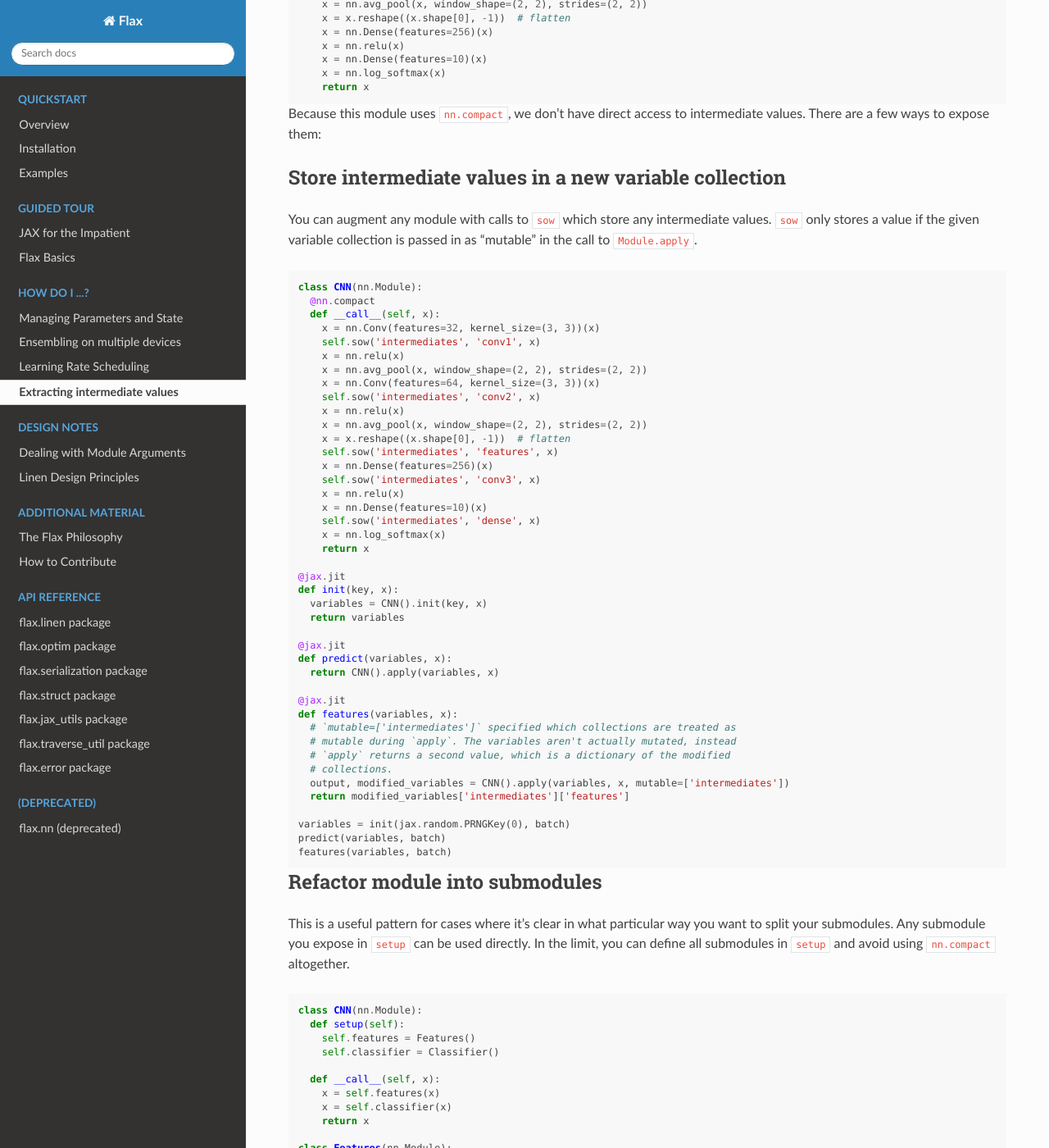
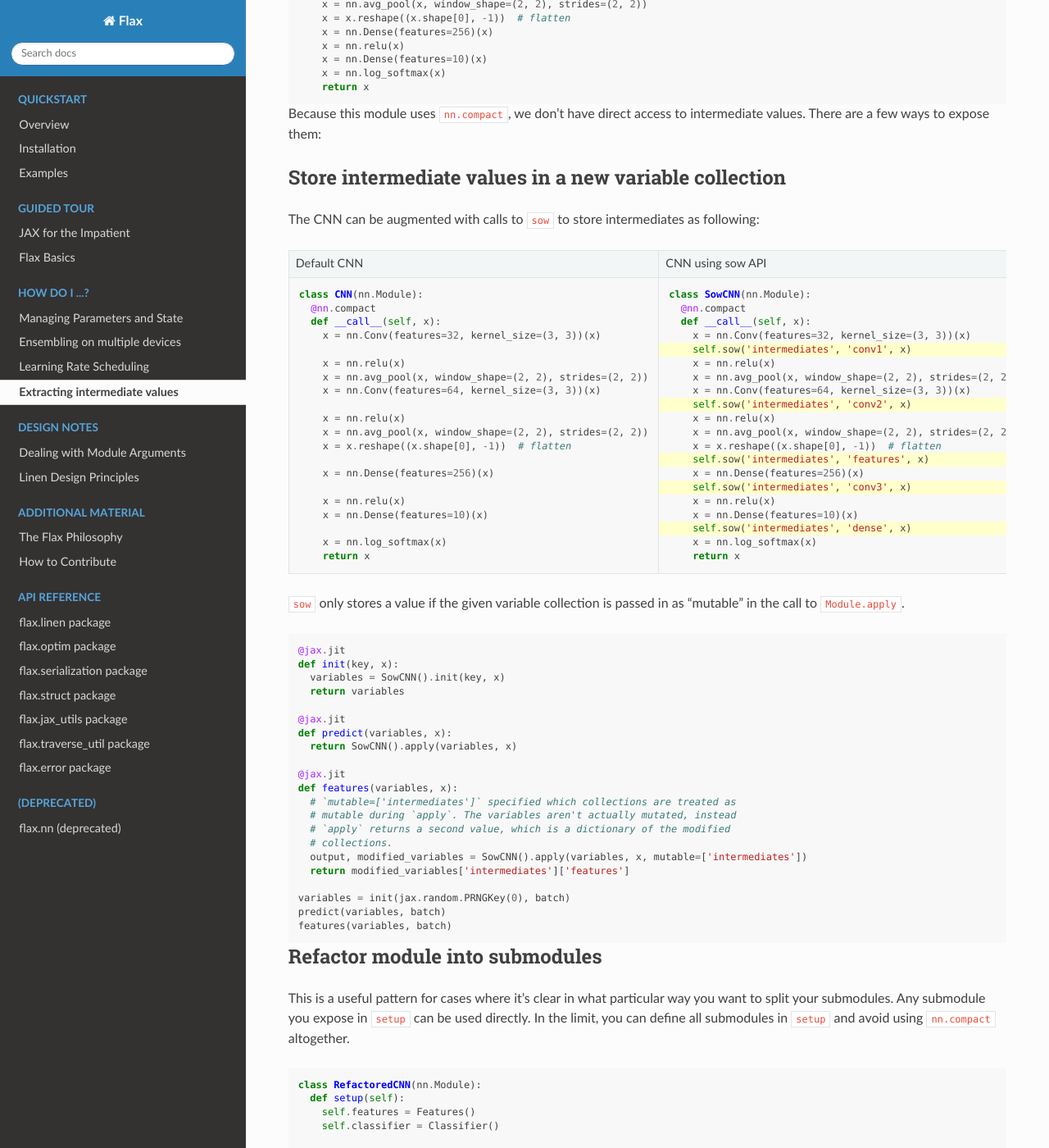
Before and after one commit to bortkomencw/flax, a Sphinx documentation site: the page built from docs/howtos/extracting_intermediates.rst, in a window 1280 px wide and 1400 px high, scrolled down 382 px. Shown: the whole window at 82% size. Built offline with Sphinx 7.4.7 and the Read the Docs theme 2.0.0, drawn with Linux system fonts in a browser that asks for light colours; some of the changed text lies outside the part shown.

Commit message:
Add codediff

```diff
--- a/docs/howtos/extracting_intermediates.rst
+++ b/docs/howtos/extracting_intermediates.rst
@@ -13,6 +13,27 @@ Let's start with this simple CNN that uses :code:`nn.compact`.
   from typing import Sequence
 
   batch = jnp.ones((4, 32, 32, 3))
+
+  class SowCNN(nn.Module):
+    @nn.compact
+    def __call__(self, x):
+      x = nn.Conv(features=32, kernel_size=(3, 3))(x)
+      self.sow('intermediates', 'conv1', x)
+      x = nn.relu(x)
+      x = nn.avg_pool(x, window_shape=(2, 2), strides=(2, 2))
+      x = nn.Conv(features=64, kernel_size=(3, 3))(x)
+      self.sow('intermediates', 'conv2', x)
+      x = nn.relu(x)
+      x = nn.avg_pool(x, window_shape=(2, 2), strides=(2, 2))
+      x = x.reshape((x.shape[0], -1))  # flatten
+      self.sow('intermediates', 'features', x)
+      x = nn.Dense(features=256)(x)
+      self.sow('intermediates', 'conv3', x)
+      x = nn.relu(x)
+      x = nn.Dense(features=10)(x)
+      self.sow('intermediates', 'dense', x)
+      x = nn.log_softmax(x)
+      return x
 
 .. testcode::
 
@@ -39,42 +60,68 @@ intermediate values. There are a few ways to expose them:
 Store intermediate values in a new variable collection
 ------------------------------------------------------
 
-You can augment any module with calls to ``sow``
-which store any intermediate values. ``sow`` only
-stores a value if the given variable collection is passed in
-as "mutable" in the call to :code:`Module.apply`.
+The CNN can be augmented with calls to ``sow`` to store intermediates as following:
 
-.. testcode::
+
+.. codediff::
+  :title_left: Default CNN
+  :title_right: CNN using sow API
 
   class CNN(nn.Module):
     @nn.compact
     def __call__(self, x):
       x = nn.Conv(features=32, kernel_size=(3, 3))(x)
-      self.sow('intermediates', 'conv1', x)
+
       x = nn.relu(x)
       x = nn.avg_pool(x, window_shape=(2, 2), strides=(2, 2))
       x = nn.Conv(features=64, kernel_size=(3, 3))(x)
-      self.sow('intermediates', 'conv2', x)
+
       x = nn.relu(x)
       x = nn.avg_pool(x, window_shape=(2, 2), strides=(2, 2))
       x = x.reshape((x.shape[0], -1))  # flatten
-      self.sow('intermediates', 'features', x)
+
       x = nn.Dense(features=256)(x)
-      self.sow('intermediates', 'conv3', x)
+
       x = nn.relu(x)
       x = nn.Dense(features=10)(x)
-      self.sow('intermediates', 'dense', x)
+
+      x = nn.log_softmax(x)
+      return x
+  ---
+  class SowCNN(nn.Module):
+    @nn.compact
+    def __call__(self, x):
+      x = nn.Conv(features=32, kernel_size=(3, 3))(x)
+      self.sow('intermediates', 'conv1', x) #!
+      x = nn.relu(x)
+      x = nn.avg_pool(x, window_shape=(2, 2), strides=(2, 2))
+      x = nn.Conv(features=64, kernel_size=(3, 3))(x)
+      self.sow('intermediates', 'conv2', x) #!
+      x = nn.relu(x)
+      x = nn.avg_pool(x, window_shape=(2, 2), strides=(2, 2))
+      x = x.reshape((x.shape[0], -1))  # flatten
+      self.sow('intermediates', 'features', x) #!
+      x = nn.Dense(features=256)(x)
+      self.sow('intermediates', 'conv3', x) #!
+      x = nn.relu(x)
+      x = nn.Dense(features=10)(x)
+      self.sow('intermediates', 'dense', x) #!
       x = nn.log_softmax(x)
       return x
 
+``sow`` only stores a value if the given variable collection is passed in
+as "mutable" in the call to :code:`Module.apply`.
+
+.. testcode::
+
   @jax.jit
   def init(key, x):
-    variables = CNN().init(key, x)
+    variables = SowCNN().init(key, x)
     return variables
 
   @jax.jit
   def predict(variables, x):
-    return CNN().apply(variables, x)
+    return SowCNN().apply(variables, x)
 
   @jax.jit
   def features(variables, x):
@@ -82,7 +129,7 @@ as "mutable" in the call to :code:`Module.apply`.
     # mutable during `apply`. The variables aren't actually mutated, instead
     # `apply` returns a second value, which is a dictionary of the modified
     # collections.
-    output, modified_variables = CNN().apply(variables, x, mutable=['intermediates'])
+    output, modified_variables = SowCNN().apply(variables, x, mutable=['intermediates'])
     return modified_variables['intermediates']['features']
 
   variables = init(jax.random.PRNGKey(0), batch)
@@ -98,7 +145,7 @@ can define all submodules in ``setup`` and avoid using ``nn.compact`` altogether
 
 .. testcode::
 
-  class CNN(nn.Module):
+  class RefactoredCNN(nn.Module):
     def setup(self):
       self.features = Features()
       self.classifier = Classifier()
@@ -131,14 +178,12 @@ can define all submodules in ``setup`` and avoid using ``nn.compact`` altogether
 
   @jax.jit
   def init(key, x):
-    variables = CNN().init(key, x)
+    variables = RefactoredCNN().init(key, x)
     return variables['params']
 
   @jax.jit
   def features(params, x):
-    # Proposal #686 should allow for this alternative:
-    #   return CNN().features.apply({"params": params['features']})
-    return CNN().apply({"params": params}, x,
+    return RefactoredCNN().apply({"params": params}, x,
       method=lambda module, x: module.features(x))
 
   params = init(jax.random.PRNGKey(0), batch)
@@ -156,22 +201,6 @@ As a debugging and inspection tool it is very useful but using the other pattern
 In the following code example we check if any intermediate activations are non-finite (NaN or infinite):
 
 .. testcode::
-
-  class CNN(nn.Module):
-    @nn.compact
-    def __call__(self, x):
-      x = nn.Conv(features=32, kernel_size=(3, 3))(x)
-      x = nn.relu(x)
-      x = nn.avg_pool(x, window_shape=(2, 2), strides=(2, 2))
-      x = nn.Conv(features=64, kernel_size=(3, 3))(x)
-      x = nn.relu(x)
-      x = nn.avg_pool(x, window_shape=(2, 2), strides=(2, 2))
-      x = x.reshape((x.shape[0], -1))  # flatten
-      x = nn.Dense(features=256)(x)
-      x = nn.relu(x)
-      x = nn.Dense(features=10)(x)
-      x = nn.log_softmax(x)
-      return x
 
   @jax.jit
   def init(key, x):
@@ -215,7 +244,7 @@ your model more explicitly.
         x = layer(x)
       return x
 
-  def CNN():
+  def SeqCNN():
     return Sequential([
       nn.Conv(features=32, kernel_size=(3, 3)),
       nn.relu,
@@ -232,12 +261,12 @@ your model more explicitly.
 
   @jax.jit
   def init(key, x):
-    variables = CNN().init(key, x)
+    variables = SeqCNN().init(key, x)
     return variables['params']
 
   @jax.jit
   def features(params, x):
-    return Sequential(CNN().submodules[0:7]).apply({"params": params}, x)
+    return Sequential(SeqCNN().submodules[0:7]).apply({"params": params}, x)
 
   params = init(jax.random.PRNGKey(0), batch)
   features(params, batch)
```
